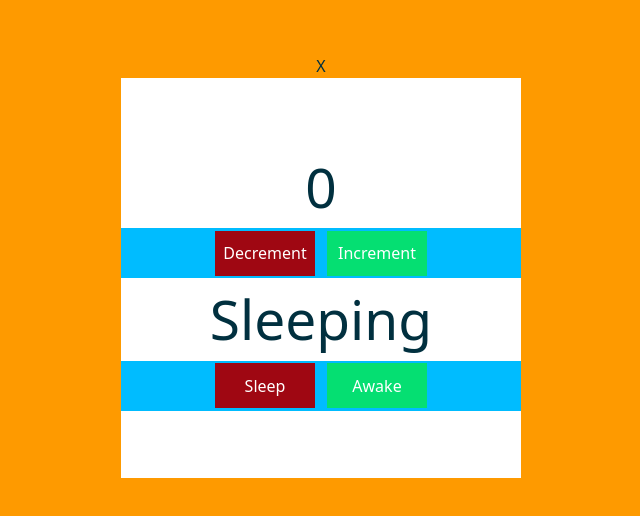
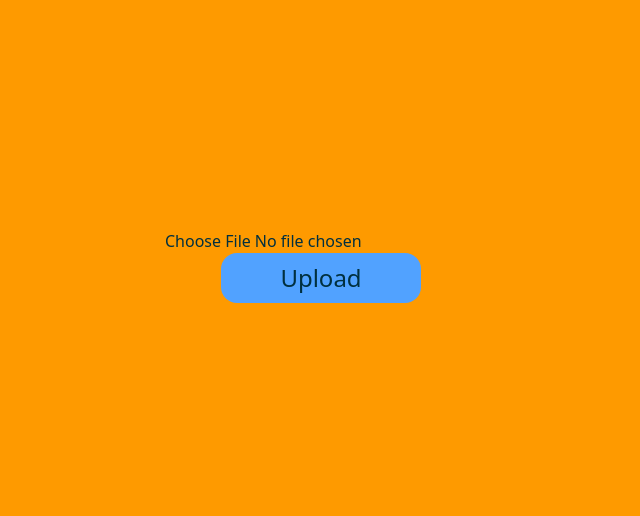
Before and after one commit to Geethx/computer-frontend, a React (Vite) app: page /test in a window 1280 px wide. Shown: the part 134-650 px from the top of the page, without its empty margins (319-959 px from the left). Built offline with nearby package versions, Linux system fonts and the light colour scheme.

Commit message:
up to add images to supabase

```diff
--- a/package.json
+++ b/package.json
@@ -10,6 +10,7 @@
     "preview": "vite preview"
   },
   "dependencies": {
+    "@supabase/supabase-js": "^2.93.3",
     "@tailwindcss/vite": "^4.1.17",
     "axios": "^1.13.2",
     "react": "^19.2.0",
--- a/src/components/test.jsx
+++ b/src/components/test.jsx
@@ -1,33 +1,28 @@
 import { useState } from "react";
+import uploadFile from "../utils/media-upload";
+
 
 export default function Test(){
-  const [count,setCount] = useState(0);
-  const [status,setStatus] = useState("Sleeping");
-  const [isVisible,setIsVisible] = useState(true);
+  const [file, setFile] = useState(null);
+
+  async function upload(){
+    try {
+          const url = await uploadFile(file)
+          console.log(url)
+    } catch{
+      console.log("Upload Failed")
+    }
+  }
+
 
   return (
     <div className="w-full h-full bg-amber-500 flex flex-col justify-center items-center">
-      <h1>{isVisible}</h1>
-      <button onClick={() => {
-          setIsVisible(!isVisible)
-        }}>{isVisible?"X":"O"}</button>
-      {isVisible && <div className="w-[400px] h-[400px] bg-white flex flex-col justify-center items-center">
+      <input type="file" onChange={(e) => {
+        setFile(e.target.files[0])
+      }} />
 
-        <h1 className="text-[55px]">{count}</h1>
+      <button onClick={upload} className="w-[200px] h-[50px] rounded-2xl text-2xl bg-blue-400">Upload</button>
 
-        <div className="w-full h-[50px] bg-sky-400 flex justify-center items-center gap-3">
-        <button className="w-[100px] h-[45px] bg-red-800 text-white" onClick={() => setCount(count - 1)}>Decrement</button>
-        <button className="w-[100px] h-[45px] bg-green-400 text-white" onClick={() => setCount(count + 1)}>Increment</button>
-        </div>
-
-        <h1 className="text-[55px]">{status}</h1>
-
-        <div className="w-full h-[50px] bg-sky-400 flex justify-center items-center gap-3">
-        <button className="w-[100px] h-[45px] bg-red-800 text-white" onClick={() => setStatus("Sleeping")}>Sleep</button>
-        <button className="w-[100px] h-[45px] bg-green-400 text-white" onClick={() => setStatus("Awake")}>Awake</button>
-        </div>
-
-      </div>}
     </div>
   )
 }
--- a/src/pages/admin.jsx
+++ b/src/pages/admin.jsx
@@ -11,9 +11,9 @@ export default function AdminPage() {
     <div className='w-full h-full flex bg-accent'>
         <div className='w-[300px] h-full bg-accent flex flex-col text-white'>
         <h1 className='text-4xl font-bold p-4 border-b-4'>Dashboard</h1>
-        <Link className="flex w-full p-[10px] gap-3 items-center hover:bg-white hover:text-accent" to="/admin/users"><LuUsers /> Users</Link>
-        <Link className="flex w-full p-[10px] gap-3 items-center hover:bg-white hover:text-accent" to="/admin"><FaRegListAlt />Orders</Link>
-        <Link className="flex w-full p-[10px] gap-3 items-center hover:bg-white hover:text-accent" to="/admin/products"><MdOutlineInventory2 /> Products</Link>
+        <Link className="flex w-full p-2.5 gap-3 items-center hover:bg-white hover:text-accent" to="/admin/users"><LuUsers /> Users</Link>
+        <Link className="flex w-full p-2.5 gap-3 items-center hover:bg-white hover:text-accent" to="/admin"><FaRegListAlt />Orders</Link>
+        <Link className="flex w-full p-2.5 gap-3 items-center hover:bg-white hover:text-accent" to="/admin/products"><MdOutlineInventory2 /> Products</Link>
 
         </div>
 
--- a/src/pages/admin/adminAddProductPage.jsx
+++ b/src/pages/admin/adminAddProductPage.jsx
@@ -2,6 +2,7 @@ import { useState } from "react"
 import axios from "axios";
 import toast from "react-hot-toast";
 import { Navigate, useNavigate } from "react-router-dom";
+import uploadFile from "../../utils/media-upload";
 
 export default function AdminAddProductPage(){
 
@@ -15,6 +16,7 @@ export default function AdminAddProductPage(){
     const [brand, setBrand] = useState("");
     const [model, setModel] = useState("");
     const [isVisible, setIsVisible] = useState(false);
+    const [files, setFiles] = useState([]);
     const navigate = useNavigate();
 
     async function handleAddProduct(){
@@ -25,10 +27,20 @@ export default function AdminAddProductPage(){
                 navigate("/login");
                 return;
             }
+            const fileUploadPromises = [];
+
+                for (let i = 0; i <files.length; i++){
+                    fileUploadPromises[i] = uploadFile(files[i])
+                }
+
+
+            const imageURLs = await Promise.all(fileUploadPromises);
+
             await axios.post(import.meta.env.VITE_API_URL + "/products/",{
                 productId : productId,
-                productName : productName,
+                name : productName,
                 description : description,
+                images: imageURLs,
                 price : price,
                 altNames : altNames.split(","),
                 isVisible : isVisible,
@@ -66,6 +78,11 @@ export default function AdminAddProductPage(){
                 <div className="w-full h-[120px] flex flex-col">
                     <label className="text-black font-bold ml-2">Description:</label>
                     <textarea value={description} onChange={(e) => {setDescription(e.target.value)}} placeholder="Ex:High-performance laptop for gaming and work"  className="rounded-md border-2 border-accent p-2 m-2 focus:outline-white resize-none" rows="3"></textarea>
+                </div>
+
+                <div className="w-full h-[120px] flex flex-col">
+                    <label className="text-black font-bold ml-2">Images:</label>
+                    <input multiple type="file" onChange={(e) => {setFiles(e.target.files)}} className="rounded-md border-2 border-accent p-2 m-2 focus:outline-white"/>
                 </div>
 
                 <div className="w-full h-[120px] flex flex-col">
--- a/src/pages/admin/adminProductsPage.jsx
+++ b/src/pages/admin/adminProductsPage.jsx
@@ -1,6 +1,7 @@
-import { useState } from "react";
+import { useEffect, useState } from "react";
 import { FaPlus } from "react-icons/fa";
 import { Link } from "react-router-dom"
+import axios from "axios";
 import formatPrice from "../../utils/price-format";
 
 const sampleProducts = [
@@ -89,7 +90,16 @@ const sampleProducts = [
 
 export default function AdminProductPage(){
     const [products,setProducts] = useState(sampleProducts);
-
+    useEffect(() => {
+    const token = localStorage.getItem("token");
+    axios.get(import.meta.env.VITE_API_URL + "/products", {
+    headers: {
+        Authorization: "Bearer " + token
+      }
+    }).then((res) => {
+      setProducts(res.data)
+    })
+    }, []);
 
     return(
         <div className="w-full h-full overflow-y-scroll overflow-x-scroll">
--- /dev/null
+++ b/src/utils/media-upload.js
@@ -0,0 +1,34 @@
+import { createClient } from "@supabase/supabase-js";
+
+const supabaseKey =
+  "eyJhbGciOiJIUzI1NiIsInR5cCI6IkpXVCJ9.eyJpc3MiOiJzdXBhYmFzZSIsInJlZiI6InhhbXJxanhoaHhveHZybHBuYmNhIiwicm9sZSI6ImFub24iLCJpYXQiOjE3Njk5MzQ3MTQsImV4cCI6MjA4NTUxMDcxNH0.1zBSwjdDUqzHFN2y2cr4kChQnTyD9fbfGYSjrt0Ykuo";
+const supabaseURL = "https://xamrqjxhhxoxvrlpnbca.supabase.co";
+
+const supabase = createClient(supabaseURL, supabaseKey);
+
+export default function uploadFile(file) {
+  return new Promise((resolve, reject) => {
+    if (file == null) {
+      reject("No file uploaded");
+      return;
+    }
+
+    const timestamp = new Date().getTime();
+    const fileName = timestamp + "-" + file.name;
+
+    supabase.storage
+      .from("Images")
+      .upload(fileName, file, {
+        upsert: false,
+        cacheControl: 3600,
+      })
+      .then(() => {
+        const url = supabase.storage.from("Images").getPublicUrl(fileName)
+          .data.publicUrl;
+        resolve(url);
+      })
+      .catch(() => {
+        reject("Failed to upload file");
+      });
+  });
+}
```
Also changed, not shown: src/utils/price-format.js (line endings or trailing spaces), 2 other files (tests, documents, lock files or other folders).
